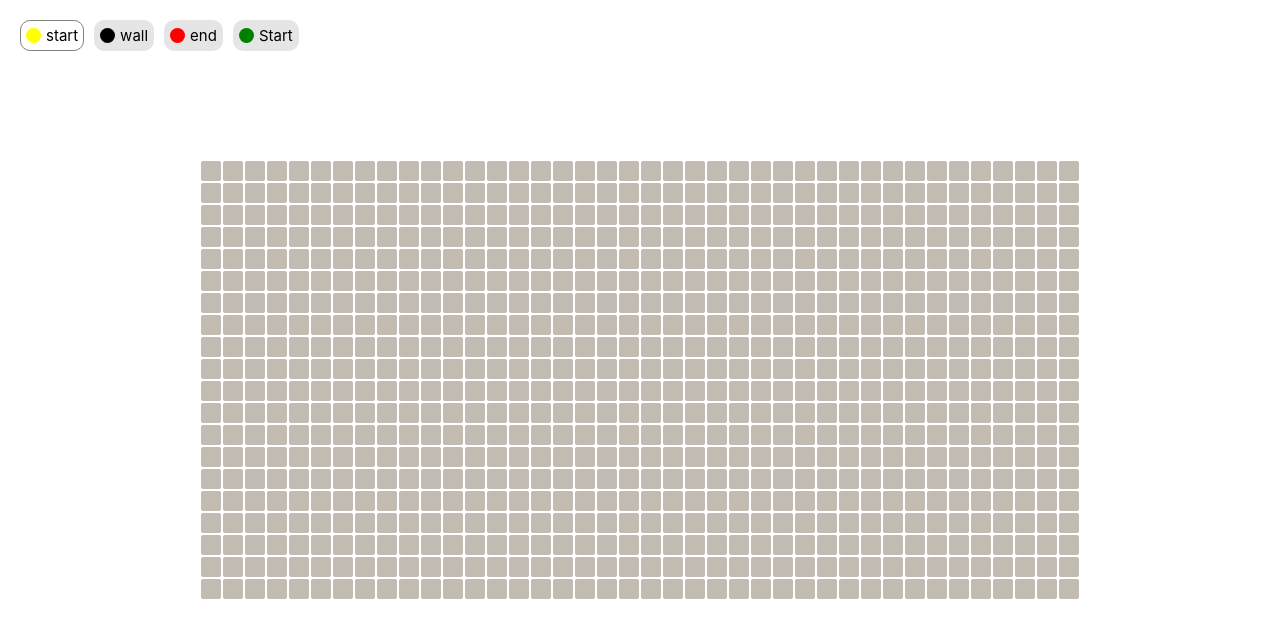
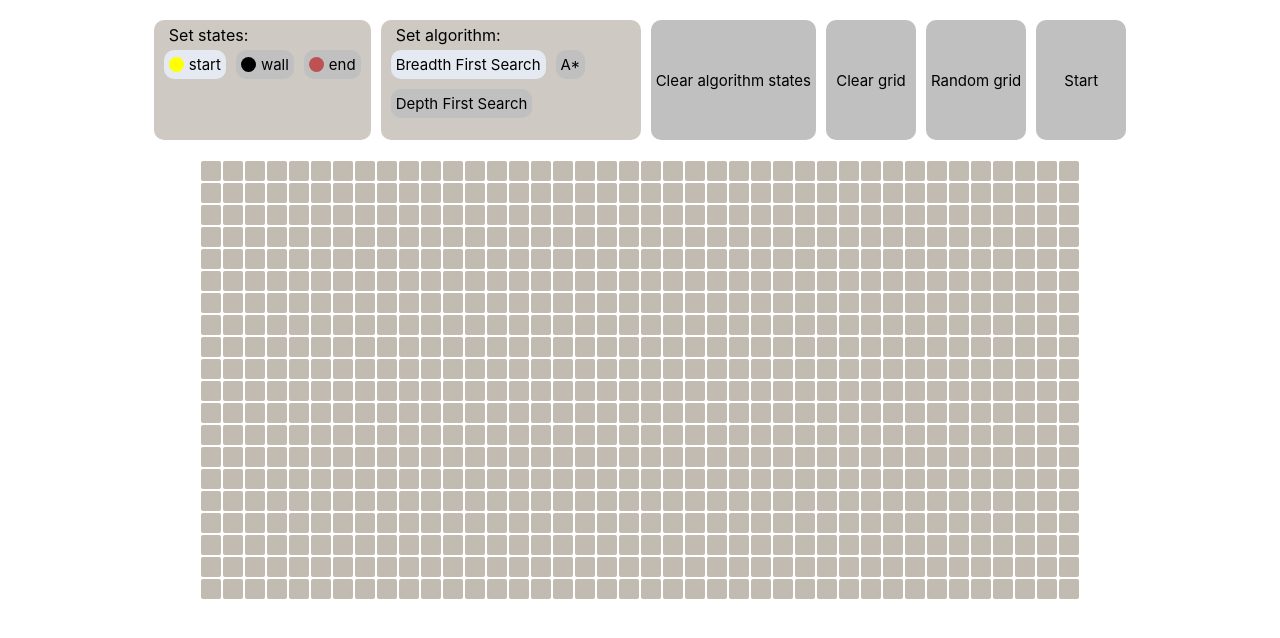
Before and after one commit to jurockz/Pathfinder, a React (Create React App) app: page / in a window 1280 px wide. Shown: the top 638 px of the page. Built offline with nearby package versions, Linux system fonts and the light colour scheme.

Commit message:
new algorithms and buttons

```diff
--- a/src/App.css
+++ b/src/App.css
@@ -7,6 +7,21 @@
 
 .wrapper .upper {
   padding: 15px;
+  display: flex;
+  justify-content: center;
+}
+
+.wrapper .upper .click-container {
+  padding: 5px;
+  border-radius: 10px;
+  background-color: #cecac3;
+  margin: 5px;
+  max-width: 250px;
+}
+
+.wrapper .upper .click-container .title {
+  margin-left: 5px;
+  padding-left: 5px;
 }
 
 .wrapper .lower {
--- a/src/App.js
+++ b/src/App.js
@@ -10,6 +10,8 @@ import { Grid } from "./components/Grid";
 import {
   initializeGrid,
   clearAlgorithmStates,
+  clearAllStates,
+  randomStates
 } from "./components/Grid/datastructure/Graph";
 
 // Algorithms
@@ -17,6 +19,9 @@ import {
   breadthFirstSearch,
   getShortestPath
 } from "./components/Grid/algorithms/BreadthFirstSearch";
+import {
+  depthFirstSearch
+} from "./components/Grid/algorithms/DepthFirstSearch";
 import {
   astar
 } from "./components/Grid/algorithms/Astar";
@@ -28,7 +33,12 @@ const fieldSquare = 20;
 const buttons = [
   { text: "start", color: "yellow" },
   { text: "wall", color: "black" },
-  { text: "end", color: "red" },
+  { text: "end", color: "#be5151" },
+];
+const AlgorithmButtons = [
+  { text: "Breadth First Search", color: "transparent" },
+  { text: "A*", color: "transparent" },
+  { text: "Depth First Search", color: "transparent" }
 ];
 var counter = 0;
 
@@ -38,7 +48,8 @@ function App() {
   const [isGrid, setGrid] = useState(initializeGrid(graphRows, graphColumns));
   const [isStart, setActiveStart] = useState(null);
   const [isEnd, setActiveEnd] = useState(null);
-  const [isAlgorithm, setAlgorithm] = useState("BFS");
+  const [isAlgorithm, setAlgorithm] = useState("Breadth First Search");
+  const [isAlgorithmRunning, setAlgorithmRunning] = useState(false);
 
   const handleGridChange = (newGrid) => {
     setGrid(newGrid);
@@ -52,12 +63,29 @@ function App() {
     setActiveEnd(coordinates);
   };
 
+  const handleGridClear = () => {
+    if(isAlgorithmRunning) return;
+    setGrid(clearAllStates(_.cloneDeep(isGrid)));
+  }
+
+  const handleGridAlgorithmClear = () => {
+    if(isAlgorithmRunning) return;
+    setGrid(clearAlgorithmStates(_.cloneDeep(isGrid)));
+  }
+
+  const randomGrid = () => {
+    if(isAlgorithmRunning) return;
+    setGrid(randomStates(clearAllStates(_.cloneDeep(isGrid), false)));
+  }
+
   const startAlgorithm = () => {
-    if (!isStart || !isEnd) return;
+    if (!isStart || !isEnd || isAlgorithmRunning) return;
+    setAlgorithmRunning(true);
     setGrid(clearAlgorithmStates(isGrid));
     let algorithmOutput = null;
-    if(isAlgorithm === "BFS") algorithmOutput = BFS();
-    if(isAlgorithm === "Astar") algorithmOutput = Astar();
+    if(isAlgorithm === "Breadth First Search") algorithmOutput = BFS();
+    if(isAlgorithm === "A*") algorithmOutput = Astar();
+    if(isAlgorithm === "Depth First Search") algorithmOutput = DFS();
     animate(algorithmOutput[0], algorithmOutput[1]);
   };
 
@@ -84,6 +112,7 @@ function App() {
     var interval = setInterval(() => {
       if (counter === path.length) {
         counter = 0;
+        setAlgorithmRunning(false);
         clearInterval(interval);
         return;
       }
@@ -105,6 +134,13 @@ function App() {
     return [visitedVertices, shortestPath];
   };
 
+  const DFS = () => {
+    const copy = _.cloneDeep(isGrid);
+    let visitedVertices = depthFirstSearch(copy, isStart, isEnd);
+    let shortestPath = getShortestPath(copy[isEnd.row][isEnd.column]);
+    return [visitedVertices, shortestPath];
+  };
+
   const Astar = () => {
     const copy = _.cloneDeep(isGrid);
     let visitedVertices = astar(copy, isStart, isEnd);
@@ -115,10 +151,13 @@ function App() {
   return (
     <div className="wrapper">
       <div className="upper">
+        <div className="click-container">
+          <div className="title">Set states:</div>
           {buttons.map((item, index) => {
             return (
               <Button
                 key={index}
+                alone={false}
                 color={item.color}
                 active={isActiveItem === item.text ? item.text : null}
                 onClick={() => setIsActiveItem(item.text)}
@@ -127,7 +166,33 @@ function App() {
               </Button>
             );
           })}
-        <Button color={"green"} active={false} onClick={() => startAlgorithm()}>
+        </div>
+        <div className="click-container">
+          <div className="title">Set algorithm:</div>
+          {AlgorithmButtons.map((item, index) => {
+            return (
+              <Button
+                key={index}
+                alone={false}
+                color={item.color}
+                active={isAlgorithm === item.text ? item.text : null}
+                onClick={() => setAlgorithm(item.text)}
+              >
+                {item.text}
+              </Button>
+            );
+          })}
+        </div>
+        <Button color={"transparent"} alone={true} active={isAlgorithmRunning} onClick={() => handleGridAlgorithmClear()}>
+          Clear algorithm states
+        </Button>
+        <Button color={"transparent"} alone={true} active={isAlgorithmRunning} onClick={() => handleGridClear()}>
+          Clear grid
+        </Button>
+        <Button color={"transparent"} alone={true} active={isAlgorithmRunning} onClick={() => randomGrid()}>
+          Random grid
+        </Button>
+        <Button color={"transparent"} alone={true} active={isAlgorithmRunning} onClick={() => startAlgorithm()}>
           Start
         </Button>
       </div>
--- a/src/components/Button/index.js
+++ b/src/components/Button/index.js
@@ -2,14 +2,15 @@ import React from "react";
 
 import { StyledButton, StyledColor } from "./styles"
 
-export const Button = ({children, color, active, onClick}) => {
+export const Button = ({children, color, active, onClick, alone}) => {
     return (
         <>
             <StyledButton
                 active={active}
                 onClick={onClick}
+                alone={alone}
             >
-                <StyledColor color={color}></StyledColor>
+                {color !== "transparent" ? <StyledColor color={color}></StyledColor> : ""}
                 {children}
             </StyledButton>
         </>
--- a/src/components/Button/styles.js
+++ b/src/components/Button/styles.js
@@ -1,6 +1,7 @@
 import styled from "styled-components";
 
 export const StyledButton = styled.div`
+    ${(props) => props.alone ? "min-width: 80px;": ""}
     margin: 5px;
     padding: 5px;
     font-size: 15px;
@@ -10,10 +11,9 @@ export const StyledButton = styled.div`
     transition: .5s;
     cursor: pointer;
     border-radius: 10px;
-    background-color: ${(props) => props.active === null || props.active === false ? "rgba(0, 0, 0, .1)" : "white"};
-    border: 1px solid ${(props) => props.active === null || props.active === false ? "transparent" : "grey"};
+    background-color: ${(props) => props.active === null || props.active === false ? "#c0c0c0" : "#e5e9f1"};
     &:hover {
-        background-color: ${(props) => props.active == null ? "rgba(0, 0, 0, .2)" : ""};;
+        background-color: ${(props) => props.active == null || props.active === false ? "#dfdfdf" : ""};;
     }
 `;
 
--- /dev/null
+++ b/src/components/Grid/algorithms/DepthFirstSearch.js
@@ -0,0 +1,28 @@
+export function depthFirstSearch(grid, startCoordinates, endCoordinates) {
+    const unvisitedVertices = [];
+    const visitedVertices = [];
+    unvisitedVertices.push(grid[startCoordinates.row][startCoordinates.column])
+    while(unvisitedVertices.length !== 0) {
+        let currentVertex = unvisitedVertices.shift();
+        if(currentVertex.isWall) continue;
+        if(currentVertex === grid[endCoordinates.row][endCoordinates.column]) return visitedVertices;
+        visitedVertices.push(currentVertex);
+        currentVertex.isVisited = true;
+        let unvisitedEdges = currentVertex.edges.filter((vertex) => !vertex.isVisited)
+        for(let unvisitedEdge of unvisitedEdges) {
+            unvisitedEdge.shortest = currentVertex;
+            unvisitedVertices.unshift(unvisitedEdge);
+        }
+    }
+    return visitedVertices;
+}
+
+export function getShortestPath(endVertex) {
+    const shortestPath = [];
+    let currentVertex = endVertex;
+    while(currentVertex !== null) {
+        shortestPath.unshift(currentVertex);
+        currentVertex = currentVertex.shortest;
+    }
+    return shortestPath;
+}
--- a/src/components/Grid/datastructure/Graph.js
+++ b/src/components/Grid/datastructure/Graph.js
@@ -26,7 +26,7 @@ const createVertex = (row, col) => {
         shortest: null,
         distance: 0,
         totalDistance: 0,
-        edges: [],
+        edges: []
     }
 }
 
@@ -57,11 +57,13 @@ export const clearAlgorithmStates = (grid) => {
     return grid;
 }
 
-export const clearAllStates = (grid) => {
+export const clearAllStates = (grid, withStartEnd=true) => {
     for(let row = 0; row < rows; row++) {
         for(let col = 0; col < columns; col++) {
-            grid[row][col].isStart = false;
-            grid[row][col].isEnd = false;
+            if(withStartEnd) {
+                grid[row][col].isStart = false;
+                grid[row][col].isEnd = false;
+            }
             grid[row][col].isWall = false;
             grid[row][col].isVisited = false;
             grid[row][col].isShortest = false;
@@ -70,3 +72,37 @@ export const clearAllStates = (grid) => {
     };
     return grid;
 }
+
+export const randomStates = (grid) => {
+    let randValue = .1;
+    for(let row = 0; row < rows; row++) {
+        for(let col = 0; col < columns; col++) {
+            if(grid[row][col].isStart || grid[row][col].isEnd) continue;
+            let count = NeighbourWallRowCount(grid, row, col);
+            if(count === 0) {
+                randValue = .3;
+            } else if(count === 1) {
+                randValue = .5;
+            } else {
+                randValue = 0;
+            }
+
+            if(Math.random() < randValue) {
+                grid[row][col].isWall = true;
+            }
+        };
+    };
+    return grid;
+}
+
+const NeighbourWallRowCount = (grid, row, col) => {
+    let count = 0;
+    for(let y = -1; y < 2; y++) {
+        for(let x = -1; x < 2; x++) {
+            if(row+y === row && col+x === col) continue;
+            if(grid[row+y]?.[col+x]?.isWall) count++;
+        };
+    };
+
+    return count;
+}
```
Lines whose indentation alone changed are shown as unchanged.
